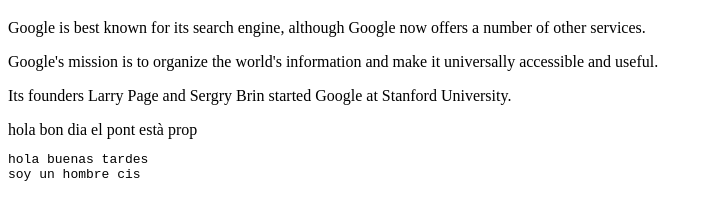
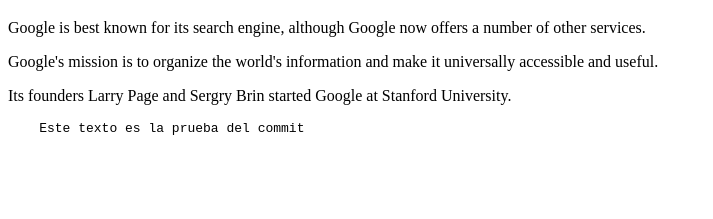
Before and after one commit to DAV-02/test1, a plain HTML site: page index.html in a window 1280 px wide. Shown: the part 61-280 px from the top of the page, without its empty margins (0-713 px from the left). Drawn offline with Linux system fonts and the light colour scheme.

Commit message:
Creo style.css

```diff
--- a/index.html
+++ b/index.html
@@ -12,11 +12,9 @@
     <p>Google is best known for its search engine, although Google now offers a number of other services.</p>
     <p>Google's mission is to organize the world's information and make it universally accessible and useful.</p>
     <p>Its founders Larry Page and Sergry Brin started Google at Stanford University.</p>
-    hola    bon dia
-    el pont està prop
+
     <pre>
-hola buenas tardes
-soy un hombre cis
+    Este texto es la prueba del commit
     </pre>
 </body>
 </html>
```
Also changed, not shown: style.css (added).
